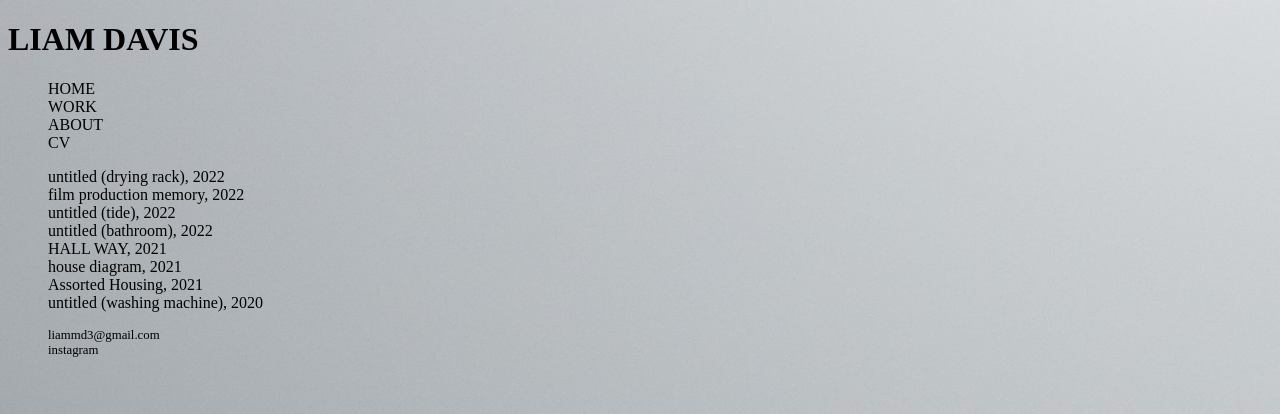
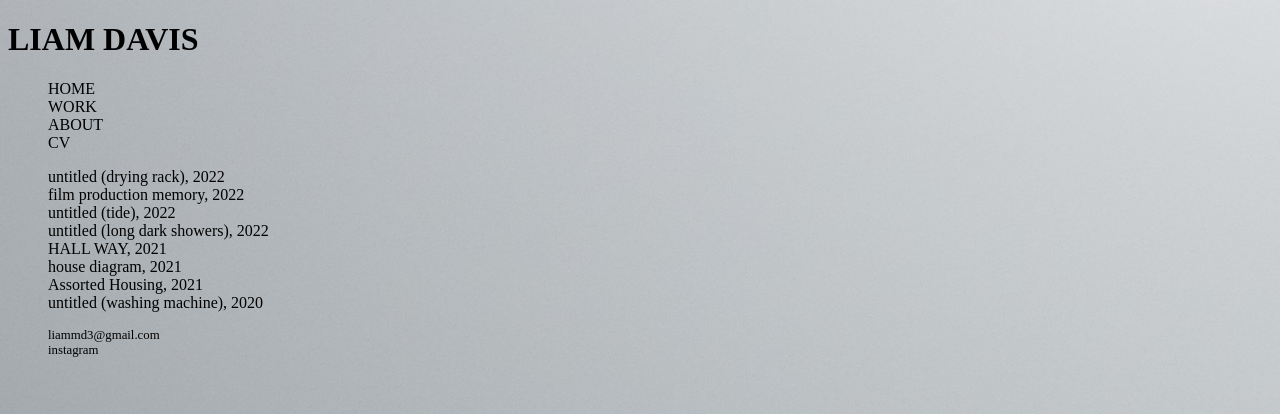
Before and after one commit to liammdavis/liammdavis.github.io, a Jekyll site: the page built from work/index.html, in a window 1280 px wide. Shown: the top 414 px of the page. Built offline with Jekyll 4.4.1, drawn with Linux system fonts in a browser that asks for light colours.

Commit message:
Update index.html

```diff
--- a/work/index.html
+++ b/work/index.html
@@ -9,7 +9,7 @@ title: WORK
 		        	<li><a href="/work/rack">untitled (drying rack), 2022</a></li>
 	        		<li><a href="/work/film">film production memory, 2022</a></li>
 	        		<li><a href="/work/tide">untitled (tide), 2022</a></li>
-		        	<li><a href="/work/bathroom">untitled (bathroom), 2022</a></li>
+		        	<li><a href="/work/bathroom">untitled (long dark showers), 2022</a></li>
 	        		<li><a href="/work/hallway">HALL WAY, 2021</a></li>
 	        		<li><a href="/work/diagram">house diagram, 2021</a></li>
 				<li><a href="/work/housing">Assorted Housing, 2021</a></li>
```
